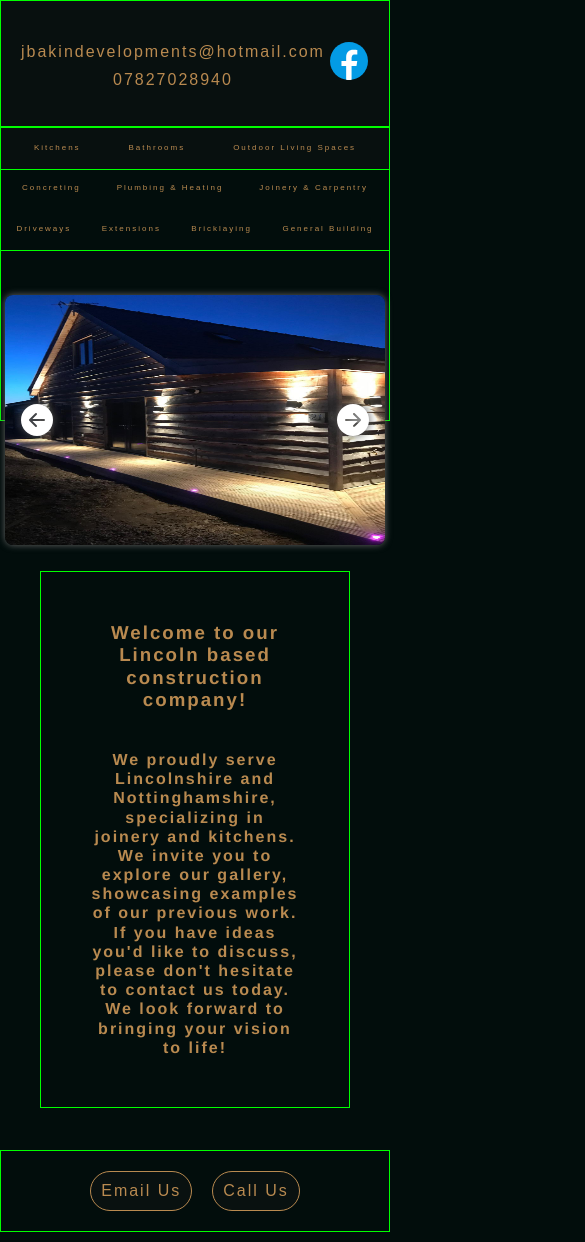
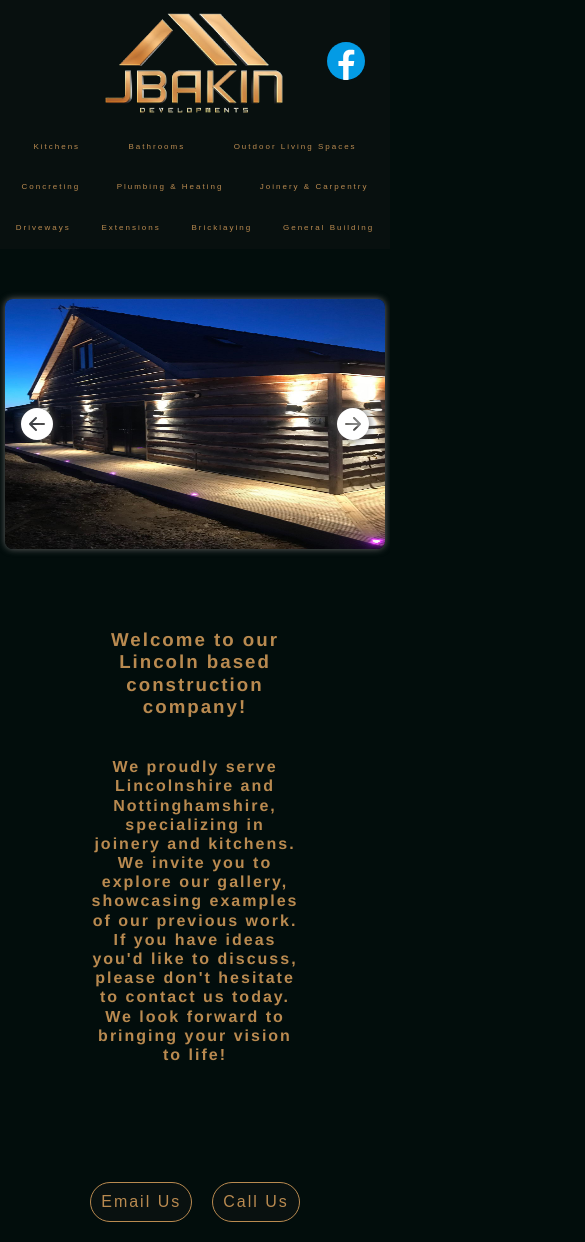
Before and after one commit to tomjwalt/JBakinDevelopments, a React (Vite) app: page / in a window 390 px wide. Shown: the top 1242 px of the page, 585 px wide, since content can reach past the window. Built offline with nearby package versions, Linux system fonts and the light colour scheme; a web font is replaced by a local one.

Commit message:
final commit
- added flex to the navbar
-cleaned up white space
-bug fixes

```diff
--- a/src/App.css
+++ b/src/App.css
@@ -14,17 +14,19 @@ header {
   flex-shrink: 1;
   flex-grow: 1;
   font-family: "sporty-pro", sans-serif;
+  flex-wrap: wrap;
 }
 
 .navbar {
+  display: flex;
+  justify-content: space-between;
+  align-items: center;
   flex-shrink: 1;
-  border: 1px solid lime;
+  /* border: 1px solid lime; */
   overflow: hidden;
 }
 
 .hero {
-  height: 5vh;
-  display: flex;
   justify-content: center;
   align-items: center;
   background-color: #1b1b1b3f;
@@ -37,6 +39,8 @@ header {
   display: flex;
   flex-direction: column;
   align-items: center;
+  flex-wrap: wrap;
+  /* border: 1px solid lime; */
 }
 
 .contact a {
@@ -62,10 +66,13 @@ header {
 }
 
 .logo-container {
-  /* flex: 1; */
-  display: grid;
+  display: flex;
   justify-items: center;
   align-items: center;
+  flex: 1;
+  position: absolute;
+  left: 45.5%;
+  /* border: 1px solid lime; */
 }
 
 .logo-img {
@@ -73,39 +80,32 @@ header {
   height: 100px;
   width: auto;
   max-width: 300px;
-  flex: 1;
-  text-align: center;
+  display: flex;
   margin: 0 auto;
-  position: absolute;
-  left: 870px;
-  display: inline-flex;
+  /* left: 870px; */
+  /* display: inline-flex; */
   justify-content: center;
   align-items: center;
 }
 
+.facebook-logo-container {
+  display: flex;
+  justify-content: center;
+  align-items: center;
+
+}
+
 .facebook-logo {
   cursor: pointer;
-  /* margin-left: auto; */
-  /* border: 1px solid red; */
+  /* border: 1px solid lime; */
 }
 
 .home-image {
   color: inherit;
 }
 
-/* .hero {
-  display: flex;
-  flex-direction: row;
-  justify-content: center;
-  align-items: center;
-  height: 5vh;
-  background-color: #1b1b1b3f;
-  text-align: center;
-} */
-
 .service-list {
   display: flex;
-  /* flex-wrap: wrap; */
 }
 
 .content {
@@ -129,7 +129,7 @@ header {
   display: flex;
   letter-spacing: 2px;
   color: #b98a50;
-  border: 1px solid lime;
+  /* border: 1px solid lime; */
   width: 100vw;
   text-align: center;
   justify-content: space-evenly;
@@ -149,7 +149,7 @@ ul {
   position: relative;
   flex-shrink: 1;
   flex-grow: 1;
-  border: 1px solid lime;
+  /* border: 1px solid lime; */
 }
 
 .carousel {
@@ -207,13 +207,13 @@ ul {
 
 .footer {
   display: flex;
-  justify-content: center; /* Center content */
-  align-items: center; /* Center vertically */
+  justify-content: center;
+  align-items: center;
   color: #b98a50;
   letter-spacing: 2px;
-  padding: 20px; /* Responsive padding */
-  border: 1px solid lime;
-  flex-shrink: 0; /* Prevent shrinking */
+  padding: 20px;
+  /* border: 1px solid lime; */
+  flex-shrink: 0;
   flex-wrap: wrap;
   position: relative;
   bottom: -6rem;
@@ -237,7 +237,7 @@ ul {
   margin: 0px 40px;
   padding:  0px 500px;
   line-height: 1.2;
-  border: 1px solid lime;
+  /* border: 1px solid lime; */
   font-family: "HelveticaNeue-Light", "Helvetica Neue Light", "Helvetica Neue",
     Helvetica, Arial, "Lucida Grande", sans-serif;
   font-weight: 600;
@@ -287,6 +287,10 @@ header {
     font-size: 10px;
   }
 
+  .logo-container {
+    left: 43%;
+  }
+
   .paragraph {
     padding: 0px 100px ;
   }
@@ -296,11 +300,29 @@ header {
   .subheading-text {
     font-size: 8px;
   }
+
+  .contact {
+    font-size: 12px;
+  }
 }
 
 @media (max-width: 989px) {
   .subheading-text {
     font-size: 6px;
+  }
+
+  .logo-container {
+    left: 41% ;
+  }
+}
+
+@media (max-width: 879px) {
+  .contact {
+    font-size: 10px;
+  }
+
+  .logo-container {
+    left: 40%;
   }
 }
 
@@ -318,6 +340,19 @@ header {
   .carousel {
     bottom: -80px;
   }
+
+  .logo-container {
+    left: 39%;
+  }
+
+  .contact {
+    font-size: 9px;
+
+  }
+
+  .contact-text {
+   max-width: 10px;
+  }
 }
 
 @media (max-width: 792px) {
@@ -325,6 +360,16 @@ header {
     font-size: 8px;
     font-weight: 500;
   }
+
+  .contact {
+    font-size: 9px;
+  }
+}
+
+@media (max-width: 731px) {
+.contact {
+  font-size: 8px;
+}
 }
 
 @media (max-width: 725px) {
@@ -344,7 +389,7 @@ header {
     line-height: 1.2;
   }
   .carousel {
-    bottom: -125px;
+    bottom: -50px;
   }
 
   .paragraph {
@@ -358,12 +403,23 @@ header {
   .subheading-text {
     padding: -1000px;
   }
+
+  .contact {
+    display: none;
+  }
+
+  .logo-container{
+    left: 37.5% ;
+  }
+
 }
 
 @media (max-width: 605px) {
   .carousel {
     width: 550px;
   }
+
+
 }
 
 @media (max-width: 550px) {
@@ -376,6 +432,18 @@ header {
     height: 400px;
   }
 
+  .paragraph {
+    top: 80px;
+  }
+
+  .footer {
+    bottom: -8rem;
+  }
+
+  .logo-container {
+    left: 35%;
+  }
+
 }
 
 @media (max-width: 503px) {
@@ -383,12 +451,21 @@ header {
     width: 450px;
     height: 300px;
   }
+
+  .logo-container {
+    left: 33%
+  }
+
 }
 
 @media (max-width: 453px) {
   .carousel {
     width: 400px;
     height: 275px;
+  }
+
+  .logo-container {
+    left: 30%;
   }
 }
 
@@ -397,6 +474,10 @@ header {
     width: 380px;
     height: 250px;
   }
+
+  .logo-container {
+    left: 27%;
+  }
 }
 
 @media (max-width: 379px) {
@@ -404,4 +485,8 @@ header {
     width: 360px;
     height: 225px;
   }
+
+  .logo-container {
+    left: 25%;
+  }
 }
--- a/src/components/Navbar.jsx
+++ b/src/components/Navbar.jsx
@@ -18,12 +18,13 @@ const Navbar = () => {
   return (
     <header className="navbar">
       <div className="contact">
-        <Mailto email="jbakindevelopments@hotmail.com">jbakindevelopments@hotmail.com</Mailto>
-        <Callto phone="07827028940">07827028940</Callto>
+        <Mailto className="contact-text" email="jbakindevelopments@hotmail.com">jbakindevelopments@hotmail.com</Mailto>
+        <Callto className="contact-text" phone="07827028940">07827028940</Callto>
       </div>
       <div className="logo-container">
         <img className="logo-img" src={Logo} alt="Logo" />
       </div>
+      <div className="facebook-logo-container"></div>
       <a href="https://www.facebook.com/profile.php?id=61556660973348">
         <img className="facebook-logo" src={FacebookLogo} alt="facebook-logo" />
       </a>
```
